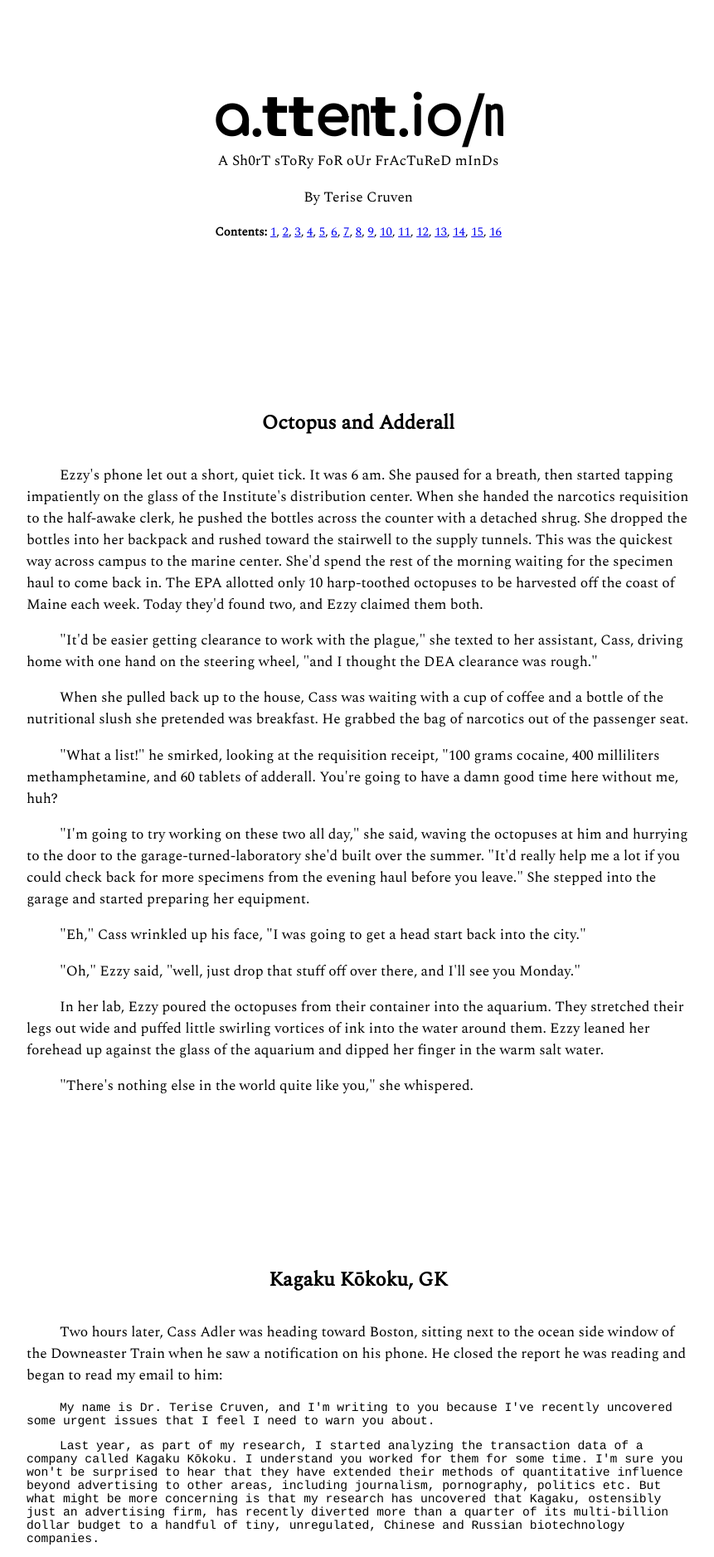
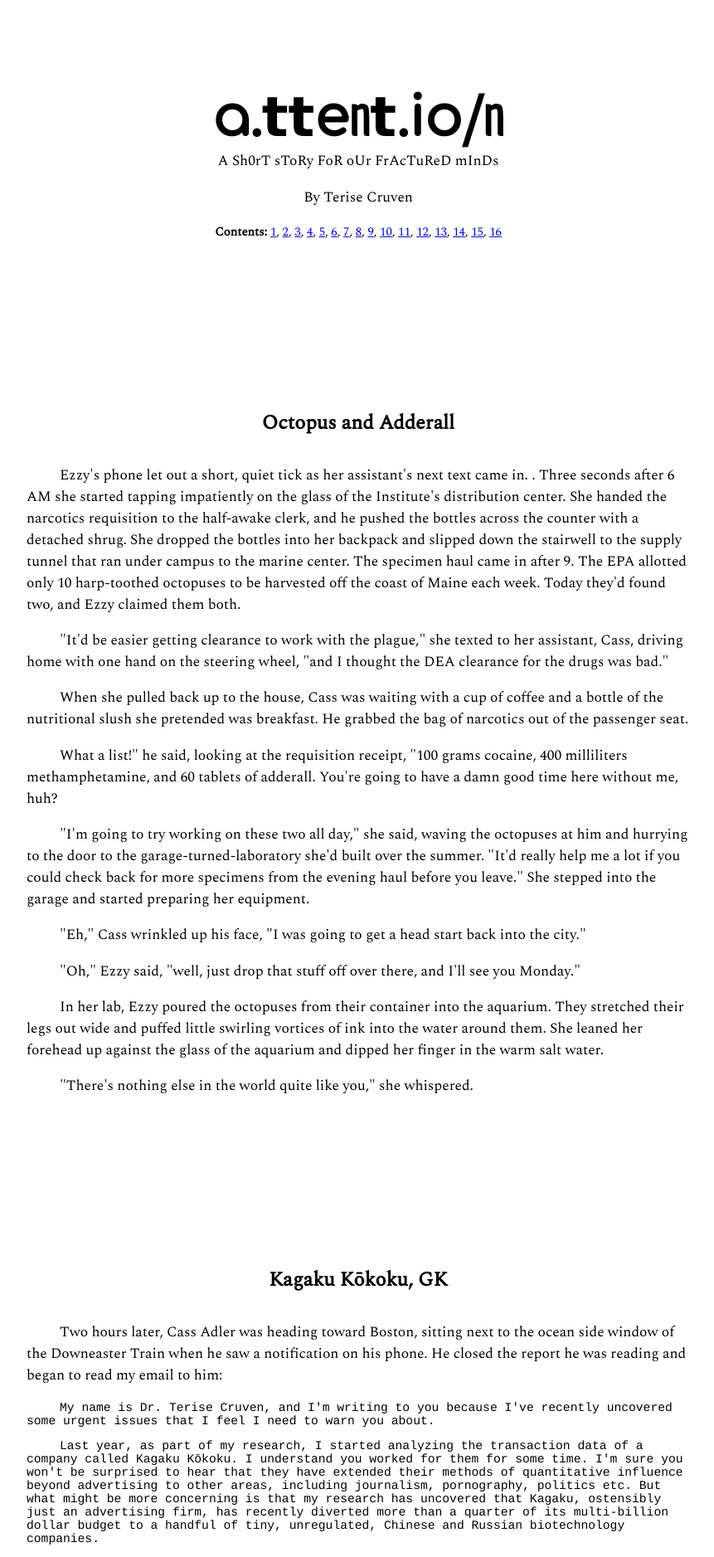
Before and after one commit to tcruven/n, a Jekyll site: the page built from n.html, in a window 1280 px wide. Shown: the top 1877 px of the page at 83% size, without its empty margins (208-1069 px from the left). Built offline with Jekyll 4.4.1, drawn with Linux system fonts in a browser that asks for light colours; nearby versions of some CDN libraries.

Commit message:
reword intro

```diff
--- a/_includes/ch1.html
+++ b/_includes/ch1.html
@@ -1,18 +1,20 @@
 <h4 id='ch1'>Octopus and Adderall</h4>
 
+<p class="v3">"Out early for drugs and octopus," Ezzy texted.</p>
+
 <p>
-Ezzy's phone let out a short, quiet tick. It was 6 am. She paused for a breath, then started tapping impatiently on the glass of the Institute's distribution center. When she handed the narcotics requisition to the half-awake clerk, he pushed the bottles across the counter with a detached shrug<span class="notv2">.</span><a class="v2" href="#" onclick="return toggle_element('ch1_1');">.</a>  <span class="xpand" id="ch1_1">She carefully checked the label on each bottle. This clerk's carelessness had cost her a day of work before.</span> She dropped the bottles into her backpack and rushed toward the stairwell to the supply tunnels.  This was the quickest way across campus to the marine center. <span class="v6">She thought, and felt the coldness of the tunnel walls around her.</span>   She'd spend the rest of the morning waiting for the specimen haul to come back in.  The EPA allotted only 10 harp-toothed octopuses to be harvested off the coast of Maine each week. Today they'd found two, and Ezzy claimed them both.
+<span class="notv3">Ezzy's phone let out a short, quiet tick as her assistant's next text came in.</span> <span class="v3">She was sitting on the hallway floor of the Institute's distribution center, head leaning back against the wall</span>. Three seconds after 6 AM she started tapping impatiently on the glass<span class="notv3"> of the Institute's distribution center</span><span class="v3"> between her and the narcotics cabinet</span>. She handed the <span class="notv3">narcotics</span> requisition to the half-awake clerk, and he pushed the bottles across the counter with a detached shrug<span class="notv2">.</span><a class="v2" href="#" onclick="return toggle_element('ch1_1');">.</a>  <span class="xpand" id="ch1_1">She carefully checked the label on each bottle.</span> She dropped the bottles into her backpack and slipped down the stairwell to the supply tunnel that ran under campus to the marine center. <span class="v6">She thought, and felt the coldness of the tunnel walls around her.</span>   <span class="notv3">The specimen haul came in after 9.  The EPA allotted only 10 harp-toothed octopuses to be harvested off the coast of Maine each week. Today they'd found two, and Ezzy claimed them both.</span><span class="v3">She waited on the dock until 9 when the divemaster finally brought her two harp-toothed octopuses.</span>
 </p>
 <p>
-"It'd be easier getting clearance to work with the plague," she texted to her assistant, Cass, driving home with one hand on the steering wheel, "and I thought the DEA clearance was rough."
+"<span class="v3">I can't believe they only let me have two!</span><span class="notv3">It'd be easier getting clearance to work with the plague</span>," she texted to her assistant, Cass, driving home with one hand on the steering wheel, "and I thought the DEA clearance for the drugs was bad."
 </p>
-<p>When she pulled back up to the house, Cass was waiting with a cup of coffee and a bottle of the nutritional slush she pretended was breakfast.  He grabbed the bag of narcotics out of the passenger seat.
+<p>When she pulled back up to the house, Cass was waiting with a cup of coffee<span class="notv3"> and a bottle of the nutritional slush she pretended was breakfast</span>.  He grabbed the bag of narcotics out of the passenger seat.
 </p>
 <p>
-"What a list!" he smirked, looking at the requisition receipt, "100 grams cocaine, 400 milliliters methamphetamine, and 60 tablets of adderall. <span class="v6">I'll bet you a hundred and fifty dollars that you'll make some progress in your studies.</span>  You're going to have a damn good time here without me, huh?
+<span class="notv3">What a list!" he said, looking at the requisition receipt, </span>"100 grams cocaine, 400 milliliters methamphetamine, and 60 tablets of adderall.  You're going to have a damn good time here without me, huh?
 </p>
 <p>
-"I'm going to try working on these two all day," she said, waving the octopuses at him and hurrying to the door to the garage-turned-laboratory she'd built over the summer.  "It'd really help me a lot if you could check back for more specimens from the evening haul before you leave."  She stepped into the garage and started preparing her equipment.
+"I'm going to try working on these two all day," she said, <span class="notv3">waving the octopuses at him and hurrying to the door to the garage-turned-laboratory she'd built over the summer</span><span class="v3">carrying the octopuses into the garage that she'd turned into her laboratory over the summer</span>.  "It'd really help me a lot if you could check back for more specimens from the evening haul before you leave."  She stepped into the garage and started preparing her equipment.
 </p>
 <p>
 "Eh," Cass wrinkled up his face, "I was going to get a head start back into the city."
@@ -40,7 +42,7 @@ Ezzy's phone let out a short, quiet tick. It was 6 am. She paused for a breath,
 	<p style="text-align: center; text-indent:0">*</p>
 </div>
 <p>
-In her lab, Ezzy poured the octopuses from their container into the aquarium.  They stretched their legs out wide and puffed little swirling vortices of ink into the water around them.  Ezzy leaned her forehead up against the glass of the aquarium and dipped her finger in the warm salt water.
+In her lab, Ezzy poured the octopuses from their container into the aquarium<span class="notv3">.  They stretched their legs out wide and puffed</span><span class="v3"> and watched them puff</span> little swirling vortices of ink into the water around them.  She leaned her forehead up against the glass of the aquarium and dipped her finger in the warm salt water.
 </p>
 <p>
 "There's nothing else in the world quite like you," she whispered.
--- a/css/main.scss
+++ b/css/main.scss
@@ -27,6 +27,9 @@ body {
 }
 
 .v2 {
+    display:none;
+}
+.v3 {
     display:none;
 }
 
--- a/n.html
+++ b/n.html
@@ -46,14 +46,10 @@ layout: default
 
 <br>
 
-<div id="ch4_wrapper">
     {% include ch4.html %}
-</div>
 <br>
 
-<div id="ch5_wrapper">
     {% include ch5.html %}
-</div>
 <div class="v7">
     <p >
     <a href="#" onclick="return toggle_element('load_more_1');">load more</a>
```
Also changed, not shown: other parts of _includes/ch1.html (+1 -1 lines), _includes/head.html (+8 -6 lines).
